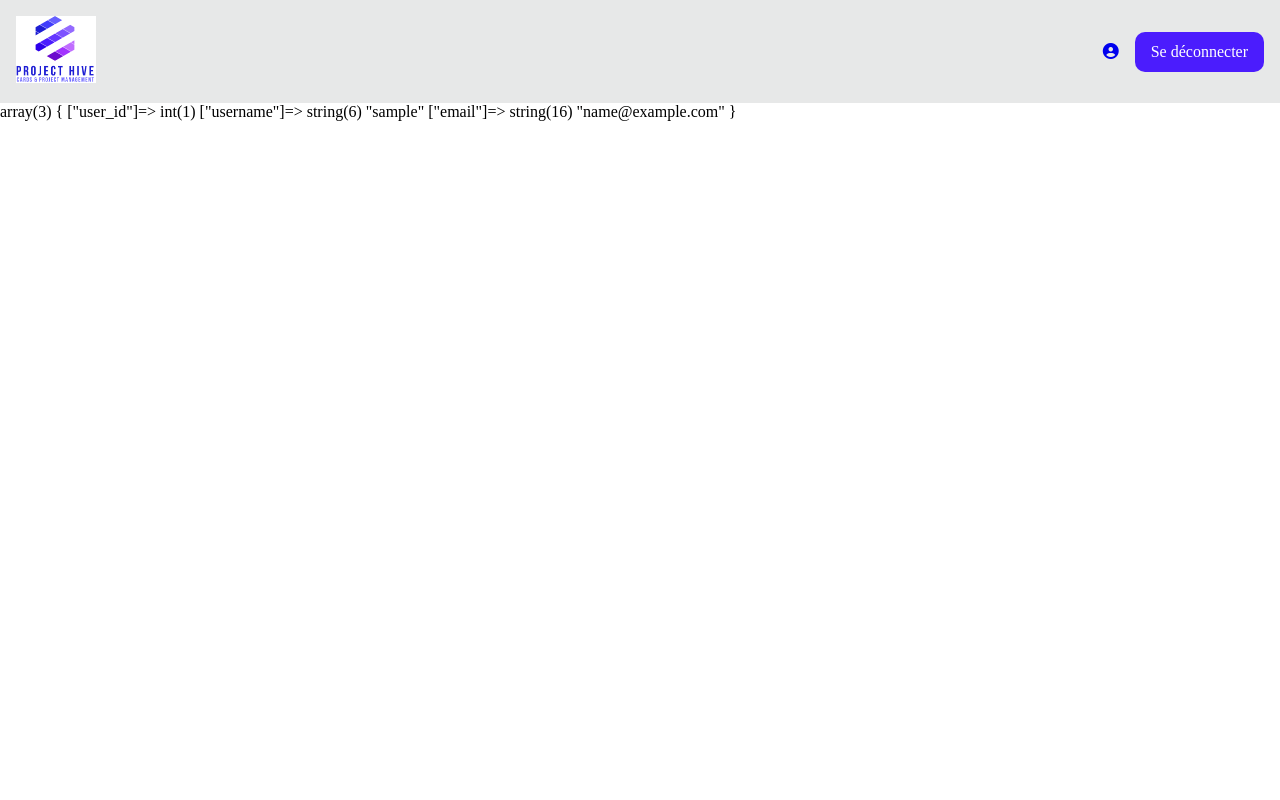
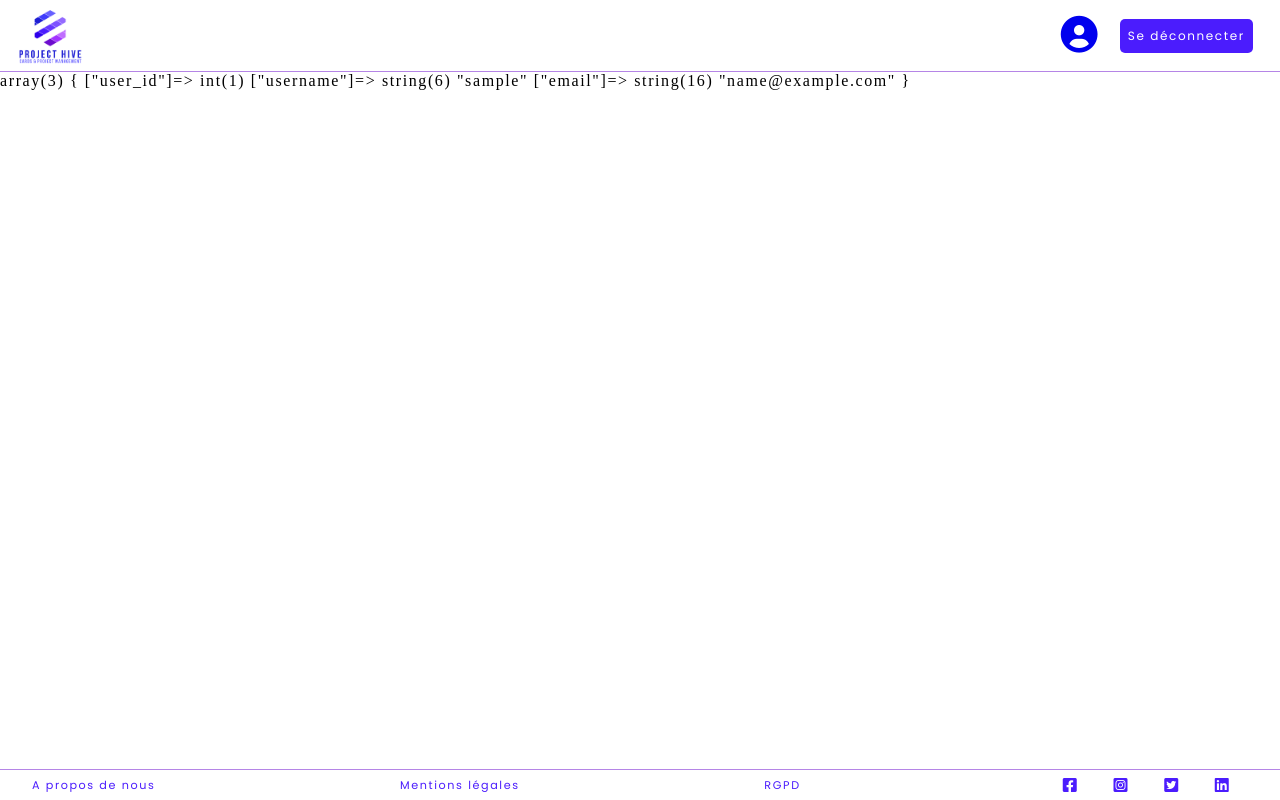
Before and after one commit to CoralieGa33/cda_projet_project_hive, a PHP site: template app/templates/home.php in a window 1280 px wide. Run offline with PHP 8.4, Linux system fonts and the light colour scheme; the template is opened without the code that fills it, so the values that code supplies are empty; the visitor is signed in with stand-in values (Sample User, id 1); some libraries are stand-ins or nearby versions; some web fonts are replaced.

Commit message:
header et footer style

```diff
--- a/app/css/style.css
+++ b/app/css/style.css
@@ -1,5 +1,57 @@
 @import url("https://fonts.googleapis.com/css2?family=Poppins:ital,wght@0,200;0,400;0,700;1,200;1,400&display=swap");
 @import url("https://fonts.googleapis.com/css2?family=Solway:wght@300;400;700&display=swap");
+.col {
+  width: calc(90% / 4);
+}
+
+.col-1 {
+  width: calc(100% / 12 * 1);
+}
+
+.col-2 {
+  width: calc(100% / 12 * 2);
+}
+
+.col-3 {
+  width: calc(100% / 12 * 3);
+}
+
+.col-4 {
+  width: calc(100% / 12 * 4);
+}
+
+.col-5 {
+  width: calc(100% / 12 * 5);
+}
+
+.col-6 {
+  width: calc(100% / 12 * 6);
+}
+
+.col-7 {
+  width: calc(100% / 12 * 7);
+}
+
+.col-8 {
+  width: calc(100% / 12 * 8);
+}
+
+.col-9 {
+  width: calc(100% / 12 * 9);
+}
+
+.col-10 {
+  width: calc(100% / 12 * 10);
+}
+
+.col-11 {
+  width: calc(100% / 12 * 11);
+}
+
+.col-12 {
+  width: calc(100% / 12 * 12);
+}
+
 * {
   -webkit-box-sizing: border-box;
           box-sizing: border-box;
@@ -7,10 +59,15 @@
 
 body {
   margin: 0;
+  letter-spacing: .1rem;
 }
 
 a {
   text-decoration: none;
+}
+
+a:visited {
+  color: #4b1cfd;
 }
 
 .header {
@@ -20,12 +77,19 @@ a {
   -webkit-box-pack: justify;
       -ms-flex-pack: justify;
           justify-content: space-between;
-  padding: 1rem;
-  background-color: #e7e8e8;
+  -webkit-box-align: center;
+      -ms-flex-align: center;
+          align-items: center;
+  padding: 0.1rem 1.2rem 0rem 1.2rem;
+  background-color: white;
+  font-family: 'Poppins', sans-serif;
+  border-bottom: 0.06rem solid rgba(109, 12, 206, 0.5);
 }
 
 .header-logo {
-  width: 5rem;
+  width: 4rem;
+  margin-top: 0.5rem;
+  margin-bottom: 0.2;
 }
 
 .header-logo img {
@@ -42,10 +106,74 @@ a {
 }
 
 .header-navigation .btn {
+  text-align: center;
   background-color: #4b1cfd;
   color: white;
-  padding: 0.7rem 1rem;
-  border-radius: 10px;
-  margin-left: 1rem;
+  border-radius: 5px;
+  border: none;
+  font-size: 0.75rem;
+  padding: 0.5rem 0.8rem;
+  font-family: 'Poppins', sans-serif;
+  display: block;
+  margin: 1rem 0.5rem;
+}
+
+.header-navigation .header-logout {
+  text-align: center;
+  background-color: #4b1cfd;
+  color: white;
+  border-radius: 5px;
+  border: none;
+  font-size: 0.75rem;
+  padding: 0.5rem 0.5rem;
+  font-family: 'Poppins', sans-serif;
+  display: block;
+  margin: 1rem 0.5rem;
+}
+
+.header-navigation .fas {
+  font-size: 2.3rem;
+  margin-right: 0.8rem;
+}
+
+.footer {
+  display: -webkit-box;
+  display: -ms-flexbox;
+  display: flex;
+  -webkit-box-pack: justify;
+      -ms-flex-pack: justify;
+          justify-content: space-between;
+  -webkit-box-align: center;
+      -ms-flex-align: center;
+          align-items: center;
+  padding: 0.2rem 2rem 0.1rem;
+  background-color: white;
+  font-family: 'Poppins', sans-serif;
+  color: #4b1cfd;
+  border-top: 0.06rem solid rgba(109, 12, 206, 0.5);
+  position: fixed;
+  bottom: 0;
+  left: 0;
+  right: 0;
+  /* &-logo{
+        width: 3rem;
+
+        img{
+            width: 100%;
+        }
+    }*/
+}
+
+.footer .nav {
+  font-size: 0.7rem;
+}
+
+.footer-favicons {
+  display: -webkit-box;
+  display: -ms-flexbox;
+  display: flex;
+  -ms-flex-pack: distribute;
+      justify-content: space-around;
+  /*color: $base-color;*/
 }
 /*# sourceMappingURL=style.css.map */
--- a/app/css/style.scss
+++ b/app/css/style.scss
@@ -1,29 +1,87 @@
 @import url('https://fonts.googleapis.com/css2?family=Poppins:ital,wght@0,200;0,400;0,700;1,200;1,400&display=swap');
 @import url('https://fonts.googleapis.com/css2?family=Solway:wght@300;400;700&display=swap');
-// font-family: 'Poppins', sans-serif;
+// font-family: 'Poppins', sans-serif; //peut-être qu'on aurait pu l'appliquer sur tout le document ?
 // font-family: 'Solway', serif;
 
 // colors :
 $base-color: #4b1cfd;
+$sd-color: #6D0CCE;
+
+//pour les colonnes :
+.col {
+    width: calc(90% / 4);
+  }
+
+  .col-1 {
+    width: calc(100% / 12 * 1);
+  }
+  .col-2 {
+    width: calc(100% / 12 * 2);
+  }
+  .col-3 {
+    width: calc(100% / 12 * 3);
+  }
+  .col-4 {
+    width: calc(100% / 12 * 4);
+  }
+  .col-5 {
+    width: calc(100% / 12 * 5);
+  }
+  .col-6 {
+    width: calc(100% / 12 * 6);
+  }
+  .col-7 {
+    width: calc(100% / 12 * 7);
+  }
+  .col-8 {
+    width: calc(100% / 12 * 8);
+  }
+  .col-9 {
+    width: calc(100% / 12 * 9);
+  }
+  .col-10 {
+    width: calc(100% / 12 * 10);
+  }
+  .col-11 {
+    width: calc(100% / 12 * 11);
+  }
+  .col-12 {
+    width: calc(100% / 12 * 12);
+  }
 
 * {
     box-sizing: border-box;
 }
+
+//les éléments à styliser
+
 body {
     margin: 0;
+    letter-spacing: .1rem;
 }
+
 a {
     text-decoration: none;
+
+    &:visited{
+        color:$base-color;
+    }
 }
+
 .header{
     display:flex;
     justify-content:space-between;
-    padding: 1rem;
-    background-color:#e7e8e8;
-
+    align-items: center;
+    padding : 0.1rem 1.2rem 0rem 1.2rem;
+    background-color:white;
+    font-family: 'Poppins', sans-serif;//j'ai testé les 2 et je préfère Poppins (du coup il faudrait l'appliquer sur tous les boutons par souci d'unformité
+    //font-family: 'Solway', serif;
+    border-bottom: 0.06rem solid rgba(109, 12, 206, 0.5);
 
     &-logo{
-        width: 5rem;
+        width: 4rem;
+        margin-top: 0.5rem;
+        margin-bottom: 0.2;
 
         img{
             width: 100%;
@@ -33,12 +91,78 @@ a {
     &-navigation{
         display: flex;
         align-items: center;
+
         .btn{
-            background-color: $base-color;
+            text-align: center;
+            background-color: #4b1cfd;
             color:white;
-            padding: 0.7rem 1rem;
-            border-radius: 10px;
-            margin-left: 1rem;
+            border-radius: 5px;
+            border: none;
+            font-size:0.75rem;
+            padding: 0.5rem 0.8rem;
+            font-family: 'Poppins', sans-serif;
+            display:block;
+            margin:1rem 0.5rem;
         }
+        //je n'ai pas réussi à l'imbriquer donc je l'ai isolé des autres btn
+        .header-logout{ text-align: center;
+            background-color: #4b1cfd;
+            color:white;
+            border-radius: 5px;
+            border: none;
+            font-size:0.75rem;
+            padding: 0.5rem 0.5rem;//c'est le seul champ qui diffère, ça fait bcp de code pour rien
+            font-family: 'Poppins', sans-serif;
+            display:block;
+            margin:1rem 0.5rem;
+
+        }
+
+        .fas{
+            font-size:2.3rem;
+            margin-right:0.8rem;
+        }
+
     }
+
+
+
+
 }
+
+.footer{
+    display:flex;
+    justify-content:space-between;
+    align-items:center;
+    padding : 0.2rem 2rem 0.1rem;
+    background-color:white;//#f0efff;
+    font-family: 'Poppins', sans-serif;//j'ai testé les 2 et je préfère Poppins (du coup il faudrait l'appliquer sur tous les boutons par souci d'unformité
+    //font-family: 'Solway', serif;
+    color:$base-color;
+    border-top: 0.06rem solid rgba(109, 12, 206, 0.5);
+    position: fixed;
+    bottom:0;
+    left:0;
+    right:0;
+
+
+   /* &-logo{
+        width: 3rem;
+
+        img{
+            width: 100%;
+        }
+    }*/
+
+    .nav{
+        font-size:0.7rem;
+    }
+
+    &-favicons{
+        display: flex;
+        justify-content: space-around;
+        /*color: $base-color;*/
+    }
+
+
+}
--- a/app/includes/footer.php
+++ b/app/includes/footer.php
@@ -1,3 +1,39 @@
+<footer class="footer">
+
+    <!-- <div class="footer-logo col-4">
+         <a href="?"><img src="images/logo.jpg" alt="Logo Project Hive"></a>
+    </div>  -->
+
+    <!-- <div class="footer-navigation col-10"> -->
+        <div class="nav about us">
+            <a href="">A propos de nous</a>
+        </div>
+        <div class="nav legal">
+            <a href="">Mentions légales</a>
+        </div>
+        <div class="nav GDRP">
+            <a href="">RGPD</a>
+        </div>
+    <!-- </div> -->
+
+    <div class="footer-favicons col-2">
+        <div class="facebook">
+            <i class="fab fa-facebook-square"></i>
+        </div>
+        <div class="instagram">
+            <!-- <i class="fa-brands fa-instagram"></i> j'ai mis l'autre logo pour être raccord avec les autres-->
+            <i class="fab fa-instagram-square"></i>
+        </div>
+        <div class="twitter">
+            <i class="fab fa-twitter-square"></i>
+        </div>
+        <div class="linkedin">
+            <i class="fab fa-linkedin"></i>
+        </div>
+    </div>
+</footer>
 </div>
+
 </body>
+
 </html>
--- a/app/includes/header.php
+++ b/app/includes/header.php
@@ -1,13 +1,15 @@
 <!DOCTYPE html>
 <html lang="en">
+
 <head>
     <meta charset="UTF-8">
     <meta http-equiv="X-UA-Compatible" content="IE=edge">
     <meta name="viewport" content="width=device-width, initial-scale=1.0">
-    <script src="https://kit.fontawesome.com/445a650e5b.js" crossorigin="anonymous"></script>
+    <link rel="stylesheet" href="https://cdnjs.cloudflare.com/ajax/libs/font-awesome/6.0.0-beta2/css/all.min.css">
     <link rel="stylesheet" href="css/style.css">
     <title>Project Hive</title>
 </head>
+
 <body>
 
     <div class="container">
```
Also changed, not shown: app/images/logo.svg (added), 1 other file. Lines whose indentation alone changed are shown as unchanged.
